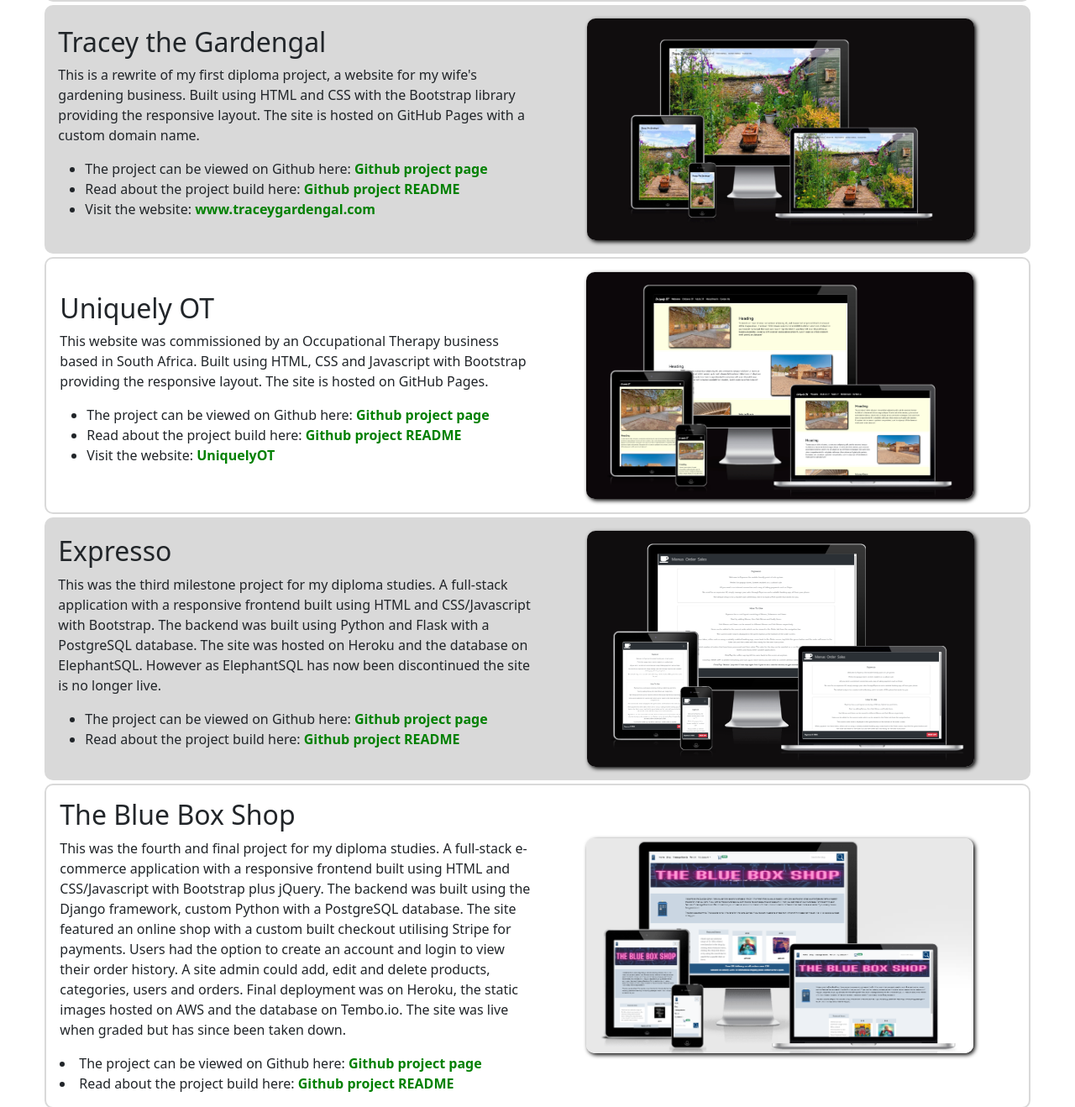
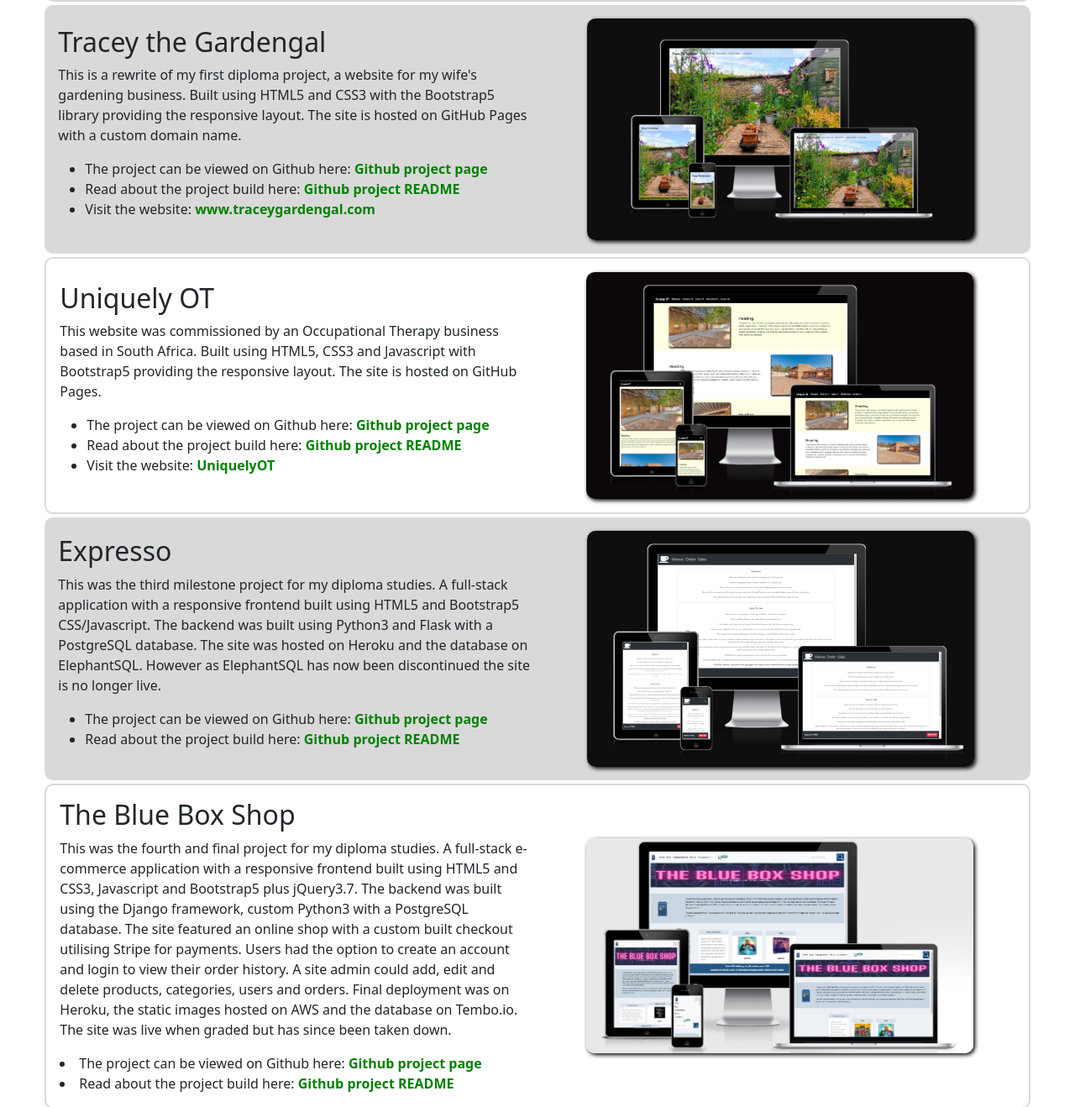
Before and after one commit to thespamster/4uxdesign, a website: page portfolio.html in a window 1280 px wide. Shown: the part 864-2182 px from the top of the page at 84% size. Drawn offline with Linux system fonts and the light colour scheme.

Commit message:
adjusted text in contact form and portfolio section

```diff
--- a/portfolio.html
+++ b/portfolio.html
@@ -5,6 +5,7 @@
     <meta charset="UTF-8">
     <meta name="viewport" content="width=device-width">
     <meta name="description" content="Gavin's CV site where you can download a pdf copy of his latest CV.">
+    <meta name="format-detection" content="telephone=no">
 
     <!--  link to custom css, bootstrap5.3 & google fonts -->
     <link rel="stylesheet" href="assets/css/style.css" type="text/css">
@@ -77,8 +78,8 @@
                 </div>
                 <div class="col-12 col-md-6 order-2 order-md-1 p-2">
                 <h2>Tracey the Gardengal</h2>
-                <p>This is a rewrite of my first diploma project, a website for my wife's gardening business. Built using HTML and CSS with
-                    the Bootstrap library providing the responsive layout. The site is hosted on GitHub Pages with a custom domain name.
+                <p>This is a rewrite of my first diploma project, a website for my wife's gardening business. Built using HTML5 and CSS3 with
+                    the Bootstrap5 library providing the responsive layout. The site is hosted on GitHub Pages with a custom domain name.
                 </p>
                 <ul>
                     <li>The project can be viewed on Github here: <a href="https://github.com/thespamster/the-lady-gardener-v1.1" target="_blank" class="pa-style">Github project page</a></li>
@@ -94,8 +95,8 @@
             <div class="col-11 row-col10 text-start p-2 d-flex flex-wrap justify-content-center align-items-center">
                 <div class="col-12 col-md-6 order-2 order-md-1 p-2">
                     <h2>Uniquely OT</h2>
-                    <p>This website was commissioned by an Occupational Therapy business based in South Africa. Built using HTML, CSS and Javascript
-                        with Bootstrap providing the responsive layout. The site is hosted on GitHub Pages.
+                    <p>This website was commissioned by an Occupational Therapy business based in South Africa. Built using HTML5, CSS3 and Javascript
+                        with Bootstrap5 providing the responsive layout. The site is hosted on GitHub Pages.
                     </p>
                     <ul>
                         <li>The project can be viewed on Github here: <a href="https://github.com/thespamster/occupational_therapy" target="_blank" class="pa-style">Github project page</a></li>
@@ -118,8 +119,8 @@
                 <div class="col-12 col-md-6 order-2 order-md-1 p-2">
                 <h2>Expresso</h2>
                 <p>This was the third milestone project for my diploma studies. A full-stack application with
-                    a responsive frontend built using HTML and CSS/Javascript with Bootstrap. The backend was
-                    built using Python and Flask with a PostgreSQL database. The site was hosted on Heroku and
+                    a responsive frontend built using HTML5 and Bootstrap5 CSS/Javascript. The backend was
+                    built using Python3 and Flask with a PostgreSQL database. The site was hosted on Heroku and
                     the database on ElephantSQL. However as ElephantSQL has now been discontinued the site is no
                     longer live.
                 </p>
@@ -137,8 +138,8 @@
                 <div class="col-12 col-md-6 order-2 order-md-1 p-2">
                     <h2>The Blue Box Shop</h2>
                     <p>This was the fourth and final project for my diploma studies. A full-stack e-commerce
-                        application with a responsive frontend built using HTML and CSS/Javascript with Bootstrap plus jQuery.
-                        The backend was built using the Django framework, custom Python with a PostgreSQL database.
+                        application with a responsive frontend built using HTML5 and CSS3, Javascript and Bootstrap5 plus jQuery3.7.
+                        The backend was built using the Django framework, custom Python3 with a PostgreSQL database.
                         The site featured an online shop with a custom built checkout utilising Stripe for payments.
                         Users had the option to create an account and login to view their order history. A site admin
                         could add, edit and delete products, categories, users and orders.
```
Also changed, not shown: index.html (+5 -4 lines).
